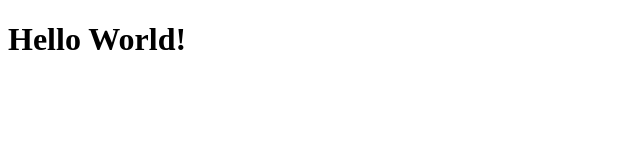
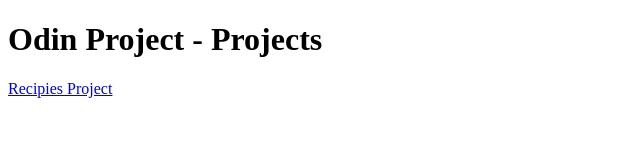
Before and after one commit to jerryrw/odin, a plain HTML site: page index.html in a window 1280 px wide. Shown: the whole page, without its empty margins (0-640 px from the left). Drawn offline with Linux system fonts and the light colour scheme.

Commit message:
edited base index file to add link to recipies project

```diff
--- a/index.html
+++ b/index.html
@@ -4,11 +4,12 @@
 <head>
     <meta charset="UTF-8">
     <meta name="viewport" content="width=device-width, initial-scale=1.0">
-    <title>Document</title>
+    <title>The Odin Project - Projects</title>
 </head>
 
 <body>
-    <h1>Hello World!</h1>
+    <h1>Odin Project - Projects</h1>
+    <a href="recipies/index.html">Recipies Project</a>
 </body>
 
 </html>
```
